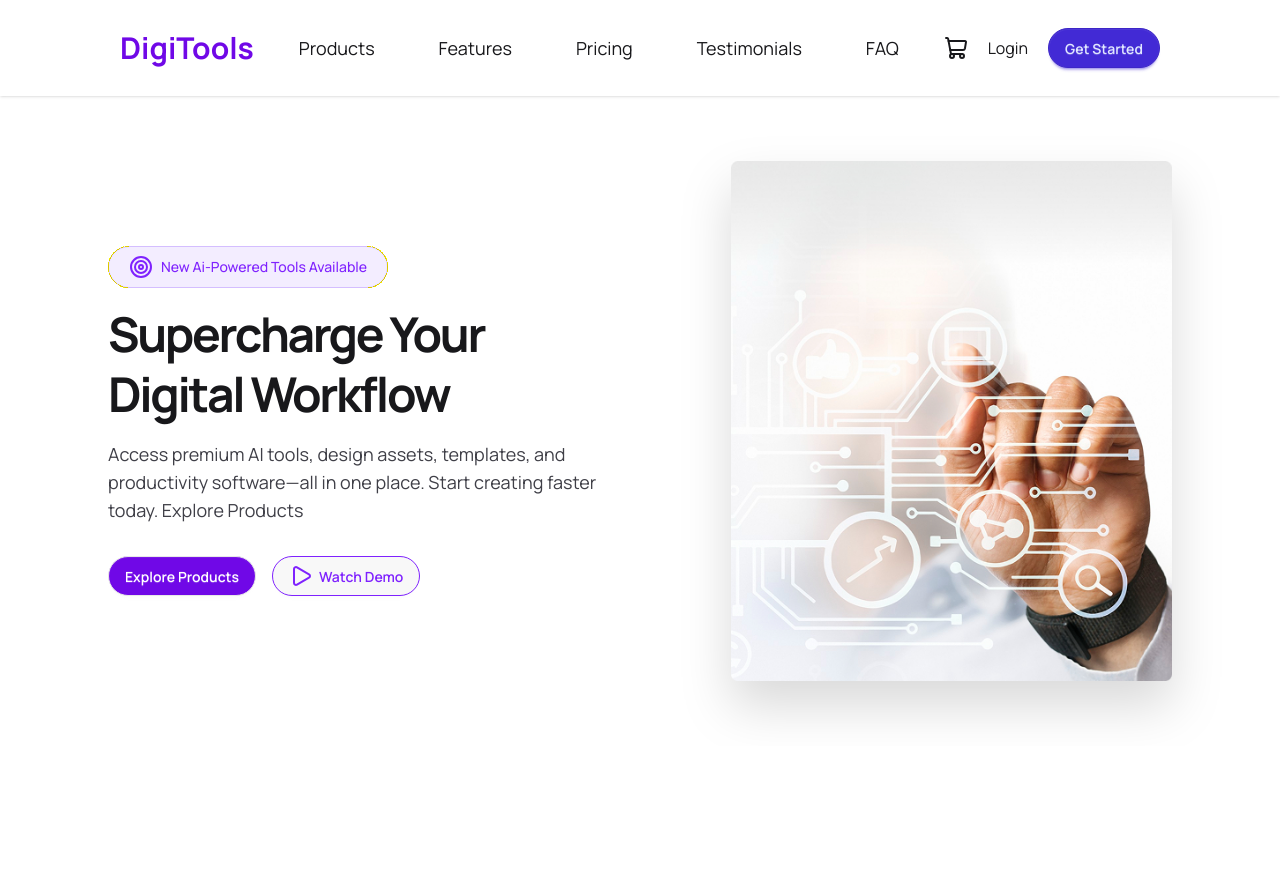
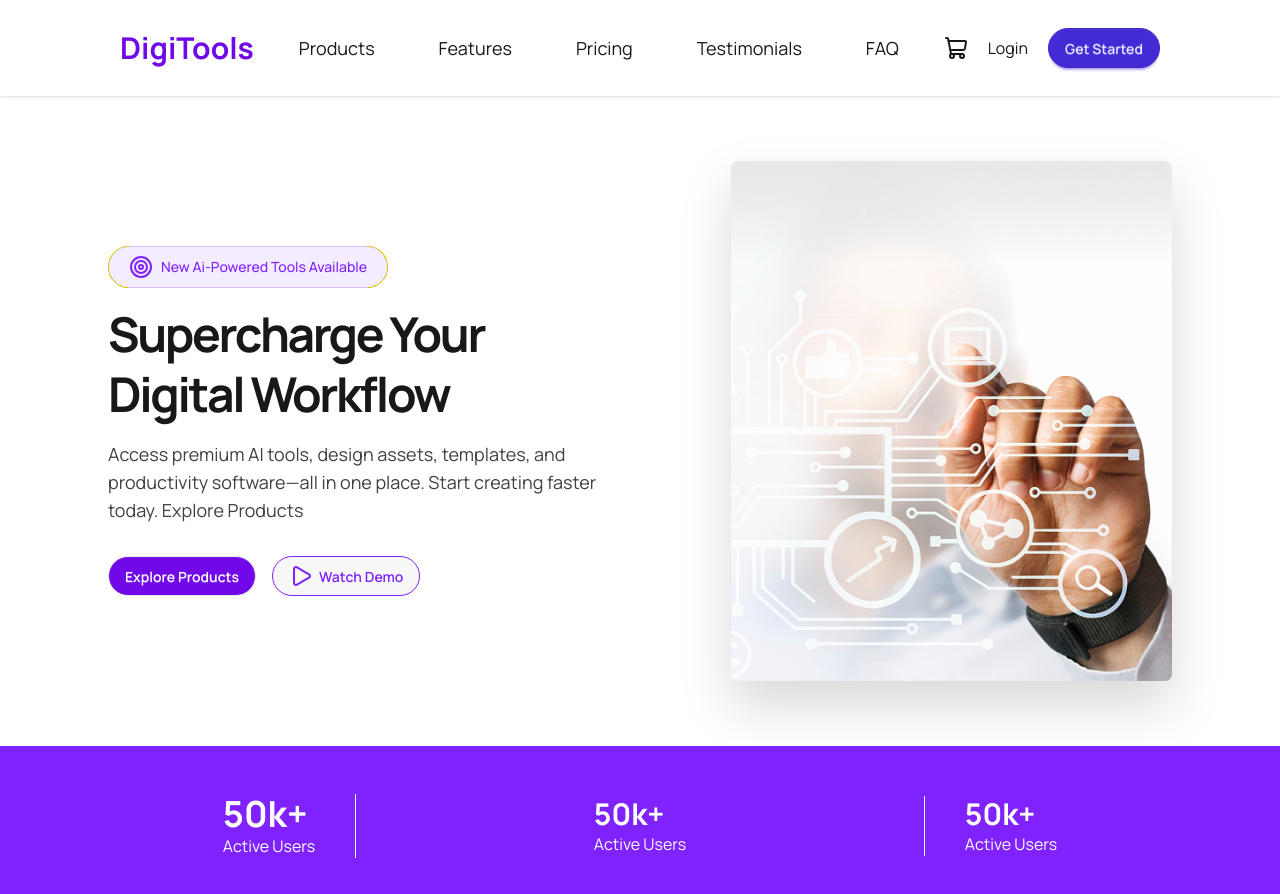
Before and after one commit to Mahadi176/Digitool-Platform, a React (Vite) app: page / in a window 1280 px wide. Shown: the top 894 px of the page. Before the commit the page ends 800 px from the top, so only its background shows below. Built offline with nearby package versions, Linux system fonts and the light colour scheme.

Commit message:
banner updated

```diff
--- a/src/App.jsx
+++ b/src/App.jsx
@@ -1,6 +1,7 @@
 import './App.css'
 import Navbar from './Components/Navbar'
 import Banner from './Components/Banner'
+import Banner2 from './Components/Banner2'
 
 function App() {
 
@@ -8,6 +9,7 @@ function App() {
     <>
       <Navbar/>
       <Banner/>
+      <Banner2/>
     </>
   )
 }
--- /dev/null
+++ b/src/Components/Banner2.jsx
@@ -0,0 +1,24 @@
+import React from 'react';
+
+const Banner2 = () => {
+    return (
+       <div className='bg-violet-600 mx-auto p-2 md:flex justify-center'>
+         <div className=' md:flex items-center justify-around p-10 lg:w-6xl'>
+            <div className='text-white md:border-r border-white pr-10'>
+                <h1 className='text-4xl font-bold'>50k+</h1>
+                <p>Active Users</p>
+            </div>
+            <div className='text-white'>
+                <h1 className='text-3xl font-bold'>50k+</h1>
+                <p>Active Users</p>
+            </div>
+            <div className='text-white md:border-l border-white pl-10'>
+                <h1 className='text-3xl font-bold'>50k+</h1>
+                <p>Active Users</p>
+            </div>
+        </div>
+       </div>
+    );
+};
+
+export default Banner2;
```
